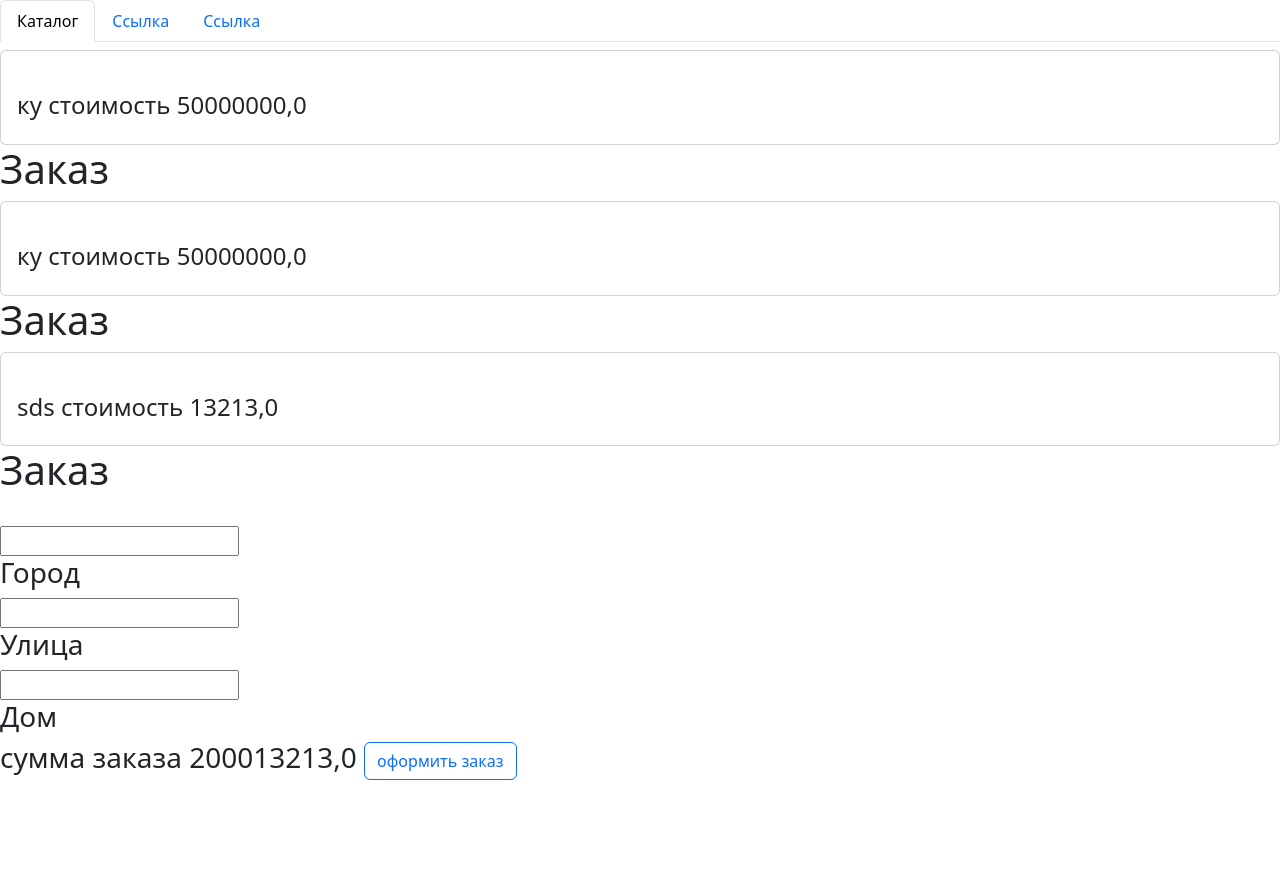
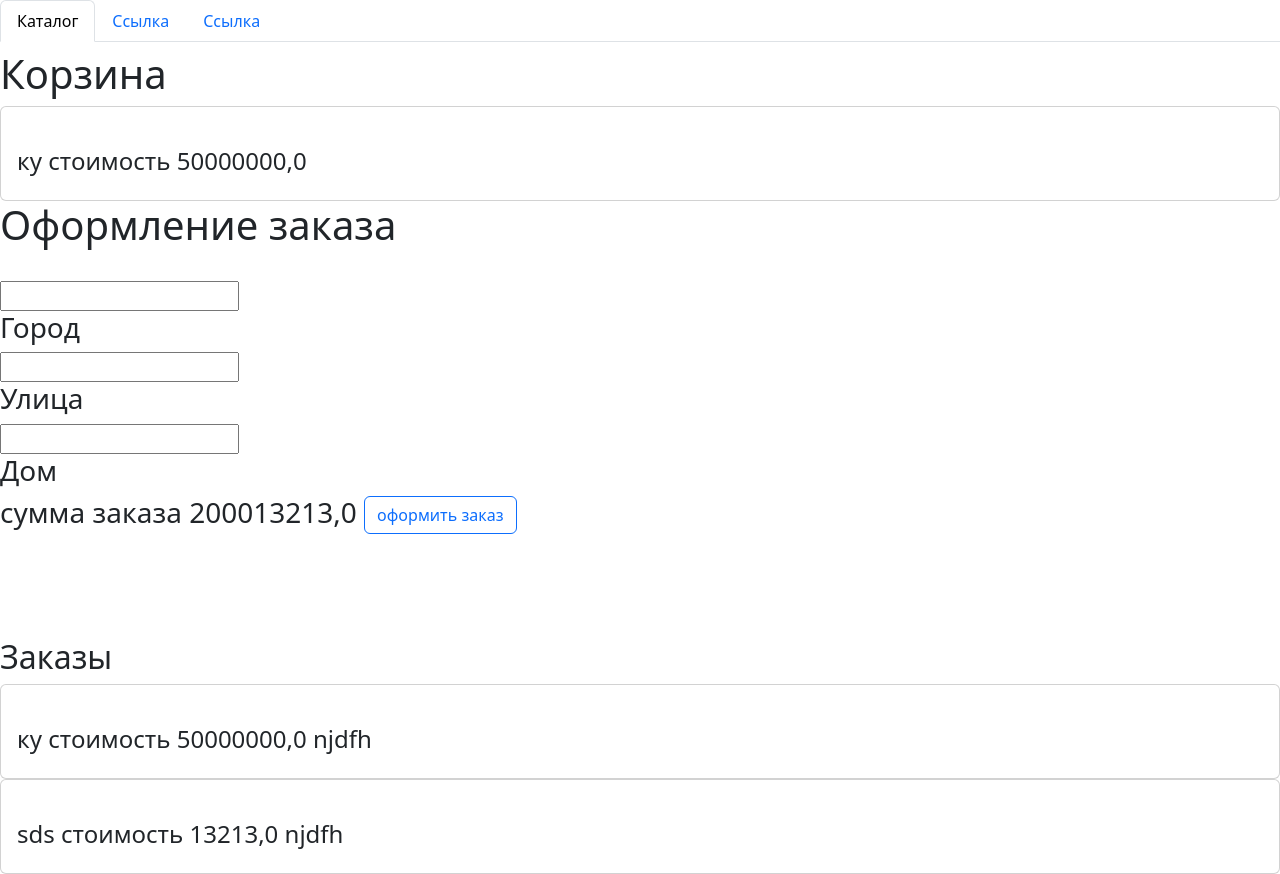
Before and after one commit to Georeii/Websaitmagazina, a Django app: page /shopping_cart in a window 1280 px wide. Before the commit the page ends 780 px from the top, so only its background shows below. Run offline with Django 4.2, Linux system fonts and the light colour scheme; a user stored in the database is signed in; data comes from the database, SQL or seed files in the repository.

Commit message:
корзина и заказы

```diff
--- a/shop/main/templates/main/shopping_cart.html
+++ b/shop/main/templates/main/shopping_cart.html
@@ -4,6 +4,7 @@
 
 {% block content %}
 <h1>{{sms}}</h1>
+<h1>Корзина</h1>
 {% for product in products %}
 <div class="card">
   <div class="card-body">
@@ -12,7 +13,7 @@
     <h5></h5>
   </div>
 </div>
-<h1>Заказ</h1>
+<h1>Оформление заказа</h1>
 {% endfor %}
 <br/>
 <form method="POST" action="/order_user_data/">
@@ -23,7 +24,11 @@
     <h3>сумма заказа {{price}} <input type="submit" name="" value="оформить заказ"  class="btn btn-outline-primary"/> </h3>
 </form>
 
-
+<br />
+<br />
+<br />
+<br />
+<h2>Заказы</h2>
 {% for products_order in product_order %}
 <div class="card">
   <div class="card-body">
@@ -32,7 +37,6 @@
     <h5></h5>
   </div>
 </div>
-
 {% endfor %}
 
 {% endblock %}
--- a/shop/main/views.py
+++ b/shop/main/views.py
@@ -113,8 +113,8 @@ def shopping_cart(request):
 	price_order = 0
 	for i in product_block_o:
 			product_price += i.product.price * i.col_product
-			product.append(i.product)
-	return render(request, "main/shopping_cart.html",{"price":product_price,"products":product,"price_order":price_order,"product_order":product_order})
+			product_order.append(i.product)
+	return render(request, "main/shopping_cart.html",{"price":product_price,"products":product,"price_order":price_order,"product_order":product_order,"orders":orders})
 
 
 def personal_area(request):
```
